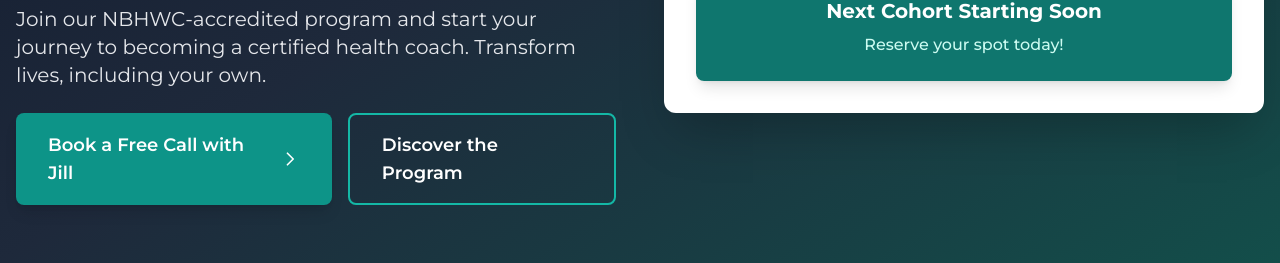
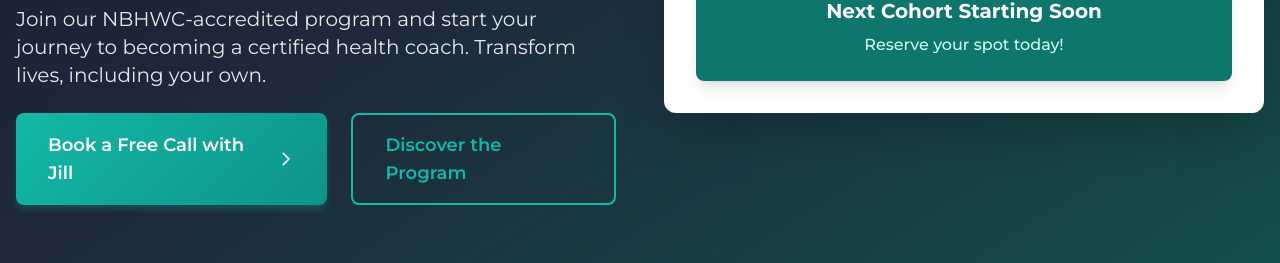
Before and after one commit to Vimly-ai/IHIS, a plain HTML site: page index.html in a window 1280 px wide. Shown: the part 537-800 px from the top of the page. Drawn offline with nearby package versions, Linux system fonts and the light colour scheme.

Commit message:
Fix CTA button styling and add animations

```diff
--- a/css/styles.css
+++ b/css/styles.css
@@ -11,35 +11,61 @@ body {
 }
 
 /* Button styles */
-.cta-button {
-    background-color: #14B8A6;
-    color: white;
-    padding: 1rem 2rem;
-    border-radius: 0.5rem;
-    font-weight: 600;
-    transition: all 0.3s ease;
+a[href*="calendly"] {
+    background: linear-gradient(135deg, #14B8A6 0%, #0D9488 100%);
     box-shadow: 0 4px 6px rgba(20, 184, 166, 0.25);
+    border: none;
+    position: relative;
+    overflow: hidden;
 }
 
-.cta-button:hover {
-    background-color: #0D9488;
-    transform: translateY(-2px);
+a[href*="calendly"]:hover {
+    background: linear-gradient(135deg, #0D9488 0%, #0F766E 100%);
     box-shadow: 0 6px 12px rgba(20, 184, 166, 0.3);
 }
 
-.secondary-button {
-    background: transparent;
-    color: white;
-    border: 2px solid #14B8A6;
-    padding: 1rem 2rem;
-    border-radius: 0.5rem;
-    font-weight: 600;
-    transition: all 0.3s ease;
+a[href*="calendly"]::before {
+    content: '';
+    position: absolute;
+    top: 0;
+    left: -100%;
+    width: 100%;
+    height: 100%;
+    background: linear-gradient(
+        90deg,
+        transparent,
+        rgba(255, 255, 255, 0.2),
+        transparent
+    );
+    transition: 0.5s;
 }
 
-.secondary-button:hover {
-    background-color: #14B8A6;
-    transform: translateY(-2px);
+a[href*="calendly"]:hover::before {
+    left: 100%;
+}
+
+a[href*="program-details"] {
+    background: transparent;
+    position: relative;
+    overflow: hidden;
+    z-index: 1;
+}
+
+a[href*="program-details"]::before {
+    content: '';
+    position: absolute;
+    top: 0;
+    left: 0;
+    right: 0;
+    bottom: 0;
+    background: linear-gradient(135deg, #14B8A6 0%, #0D9488 100%);
+    z-index: -1;
+    transition: 0.3s ease;
+    opacity: 0;
+}
+
+a[href*="program-details"]:hover::before {
+    opacity: 1;
 }
 
 /* Card styles */
@@ -121,3 +147,14 @@ body {
     backdrop-filter: blur(8px);
     -webkit-backdrop-filter: blur(8px);
 }
+
+/* Button animation */
+@keyframes pulse {
+    0% { transform: scale(1); }
+    50% { transform: scale(1.05); }
+    100% { transform: scale(1); }
+}
+
+.pulse {
+    animation: pulse 2s infinite;
+}
--- a/index.html
+++ b/index.html
@@ -61,16 +61,16 @@
                             a certified health coach. Transform lives, including your own.
                         </p>
 
-                        <div class="flex flex-col sm:flex-row gap-4">
+                        <div class="flex flex-col sm:flex-row gap-6">
                             <a href="https://calendly.com/jillbucaro/15-minute-chat"
-                               class="inline-flex items-center justify-center px-8 py-4 text-lg font-semibold text-white bg-teal-500 rounded-lg hover:bg-teal-400 transition-all duration-300 transform hover:scale-105 shadow-lg group">
+                               class="flex items-center justify-center px-8 py-4 text-lg font-semibold text-white bg-teal-500 hover:bg-teal-400 rounded-lg transition-all duration-300 transform hover:-translate-y-1 hover:shadow-xl shadow-lg border-2 border-transparent">
                                 <span>Book a Free Call with Jill</span>
                                 <svg xmlns="http://www.w3.org/2000/svg" class="h-5 w-5 ml-2 transform group-hover:translate-x-1 transition-transform" fill="none" viewBox="0 0 24 24" stroke="currentColor">
                                     <path stroke-linecap="round" stroke-linejoin="round" stroke-width="2" d="M9 5l7 7-7 7"/>
                                 </svg>
                             </a>
                             <a href="#program-details"
-                               class="inline-flex items-center justify-center px-8 py-4 text-lg font-semibold text-white border-2 border-teal-400 rounded-lg hover:bg-teal-500 hover:border-transparent transition-all duration-300 transform hover:scale-105">
+                               class="flex items-center justify-center px-8 py-4 text-lg font-semibold text-teal-400 hover:text-white border-2 border-teal-400 hover:bg-teal-500 rounded-lg transition-all duration-300 transform hover:-translate-y-1 hover:shadow-xl">
                                 Discover the Program
                             </a>
                         </div>
```
